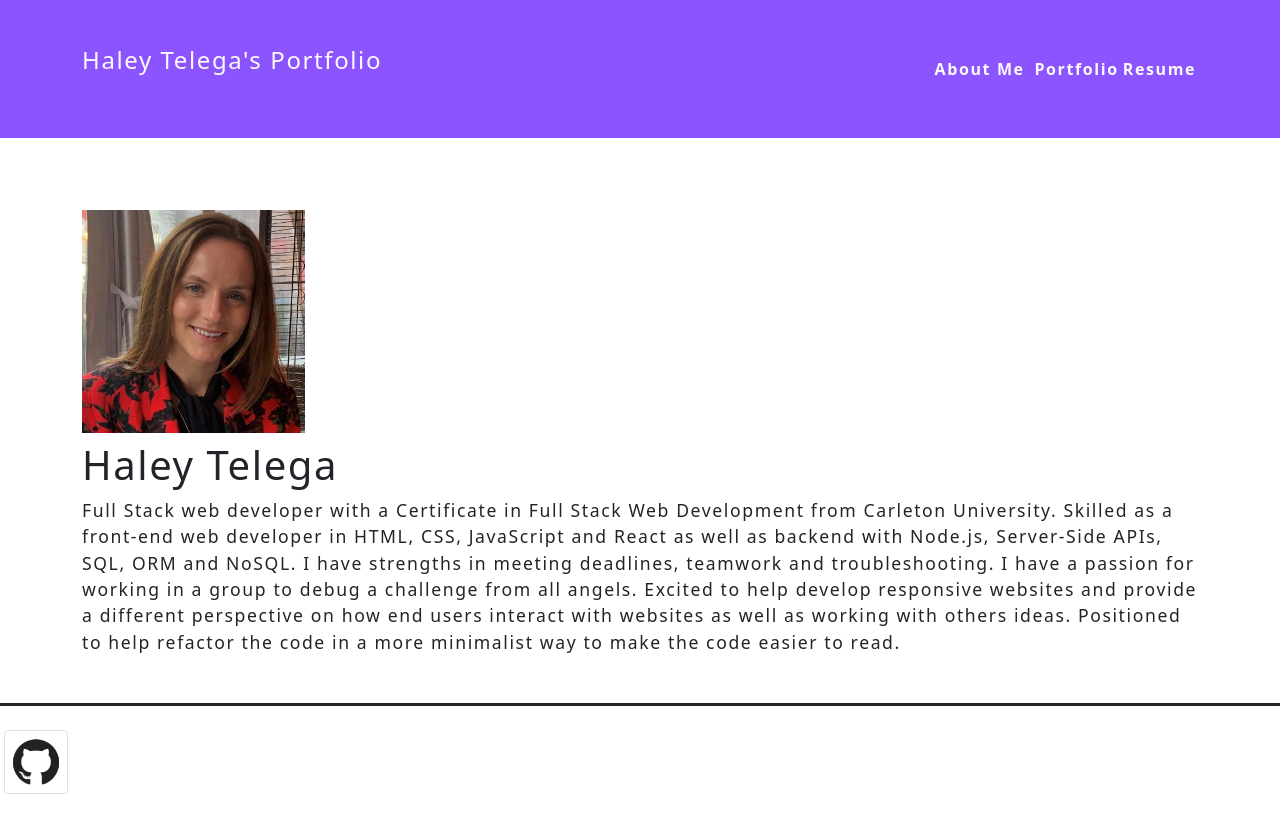
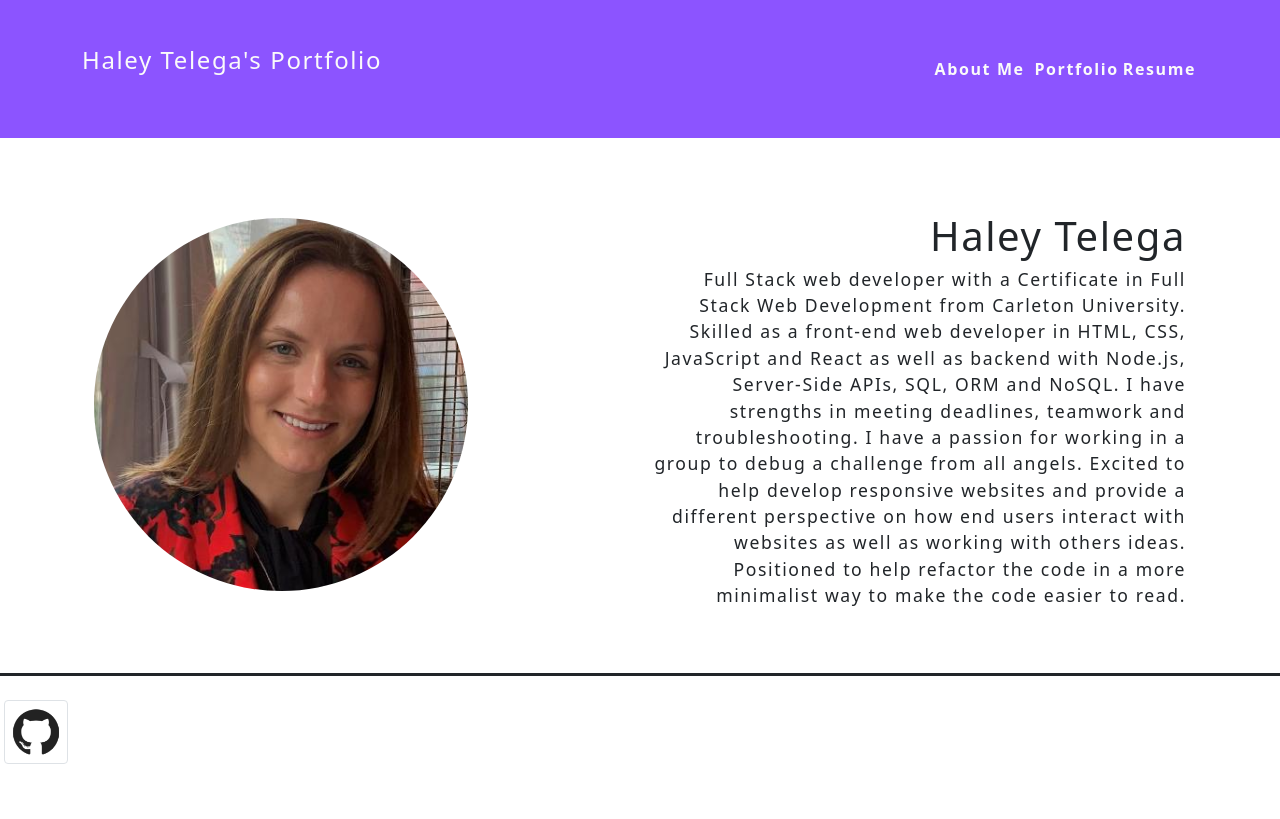
Before and after one commit to haleytelega/portfolio, a React (Create React App) app: page /About in a window 1280 px wide. Built offline with nearby package versions, Linux system fonts and the light colour scheme.

Commit message:
got some styling done on about page

```diff
--- a/package.json
+++ b/package.json
@@ -9,6 +9,7 @@
     "@testing-library/user-event": "^12.8.3",
     "bootstrap": "^5.1.3",
     "react": "^17.0.2",
+    "react-bootstrap": "^2.4.0",
     "react-dom": "^17.0.2",
     "react-router-dom": "^6.3.0",
     "react-scripts": "4.0.3",
--- a/src/components/About/index.jsx
+++ b/src/components/About/index.jsx
@@ -1,22 +1,31 @@
 import React from 'react';
-import haley from '../../assets/cover/haley.jpg'
+import haley from '../../assets/cover/haley.jpg';
+import Container from 'react-bootstrap/Container';
+import Row from 'react-bootstrap/Row';
+import Col from 'react-bootstrap/Col';
 
 function About() {
     return (
+    <Container>
     <section className="my-5">
-        <img src={haley} className="my-2" style={{ width: "20%" }} alt="cover" />
-        <h1 id="about">Haley Telega</h1>
-        <div className="my-2">
-        <p>
+        <Row>
+            <Col>
+                <img src={haley} className="my-2 Haley" style={{ width: "70%" }} alt="cover" />
+            </Col>
+            <Col>
+                <h1 id="about">Haley Telega</h1>
+                    <p>
         Full Stack web developer with a Certificate in Full Stack Web Development from Carleton University.
         Skilled as a front-end web developer in HTML, CSS, JavaScript and React as well as backend with Node.js,
         Server-Side APIs, SQL, ORM and NoSQL. I have strengths in meeting deadlines, teamwork and troubleshooting. I have a passion for working in a group to
         debug a challenge from all angels. Excited to help develop responsive websites and provide a different perspective on how end
         users interact with websites as well as working with others ideas. Positioned to help refactor the code in a more minimalist
         way to make the code easier to read.
-        </p>
-        </div>
+                    </p>
+            </Col>
+        </Row>
     </section>
+    </Container>
     );
 }
 
--- a/src/index.css
+++ b/src/index.css
@@ -73,6 +73,7 @@ h6 {
 p {
   font-size: 1.1rem;
   margin-top: 0;
+  text-align: right;
 }
 
 a {
@@ -140,6 +141,17 @@ img {
   display: block;
   width: 100%;
   height: auto;
+}
+
+.Haley {
+  border-radius: 50%;
+  position: relative;
+}
+
+#about {
+  text-align: right;
+  position:relative;
+  top:2px;
 }
 
 span[role='img'] {
```
Also changed, not shown: src/components/Contact/index.jsx (deleted, +0 -67 lines), 1 other file (tests, documents, lock files or other folders).
